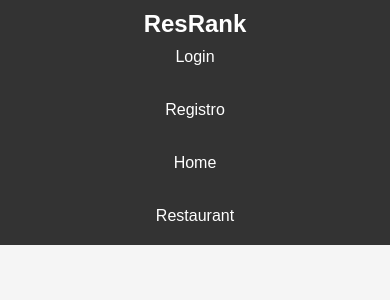
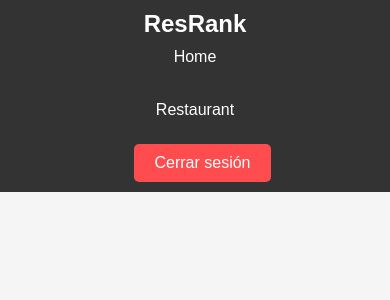
Before and after one commit to NoeliaIntriago/ResRank, a React (Create React App) app in the folder frontend/: page /dashboard in a window 390 px wide. Shown: the top 300 px of the page. Built offline with nearby package versions, Linux system fonts and the light colour scheme.

Commit message:
chore: Update navbar styles and add responsive adjustments

```diff
--- a/frontend/src/App.css
+++ b/frontend/src/App.css
@@ -103,3 +103,28 @@ a:hover {
     padding: 10px 0;
   }
 }
+
+.nav-logout {
+  background-color: #ff4d4f; /* Color de fondo rojo */
+  color: white; /* Color del texto blanco */
+  border: none; /* Sin bordes */
+  padding: 10px 20px; /* Espaciado interno (padding) */
+  border-radius: 5px; /* Bordes redondeados */
+  cursor: pointer; /* Cambia el cursor al pasar sobre el botón */
+  font-size: 16px; /* Tamaño de fuente */
+  margin-left: 15px; /* Espaciado entre los links y el botón */
+  transition: background-color 0.3s ease; /* Transición suave para el hover */
+}
+
+.nav-logout:hover {
+  background-color: #d9363e; /* Color de fondo al pasar el ratón */
+}
+
+.nav-logout:active {
+  background-color: #b52a2f; /* Color de fondo cuando el botón está activo */
+}
+
+.nav-logout:focus {
+  outline: none; /* Eliminar el borde de enfoque predeterminado del navegador */
+  box-shadow: 0 0 0 3px rgba(255, 77, 79, 0.5); /* Agregar un borde de enfoque personalizado */
+}
--- a/frontend/src/App.js
+++ b/frontend/src/App.js
@@ -1,29 +1,63 @@
-import { BrowserRouter as Router, Route, Link, Routes } from "react-router-dom";
+import {
+  Link,
+  Route,
+  BrowserRouter as Router,
+  Routes,
+  useLocation,
+  useNavigate,
+} from "react-router-dom";
+import { ToastContainer } from "react-toastify";
+import "./App.css";
+import PrivateRoute from "./components/PrivateRoute";
+import Home from "./pages/Home";
 import Login from "./pages/Login";
 import Register from "./pages/Register";
-import Home from "./pages/Home";
 import Restaurant from "./pages/Restaurant";
-import "./App.css";
-import { ToastContainer } from "react-toastify";
+import { Roles } from "./utils/global";
 
 function App() {
   return (
+    <Router>
+      <AppContent />
+      <ToastContainer />
+    </Router>
+  );
+}
+
+function AppContent() {
+  const location = useLocation();
+  const navigate = useNavigate();
+
+  // Decidir si se muestra el Navbar o no
+  const shouldShowNavbar = !["/", "/register"].includes(location.pathname);
+
+  const handleLogout = () => {
+    // Eliminar el token del localStorage
+    localStorage.removeItem("token");
+
+    // Redirigir al usuario a la página de inicio de sesión
+    navigate("/");
+  };
+
+  return (
     <div className="App">
-      <Router>
       {/* Navbar */}
+      {shouldShowNavbar && (
         <nav className="navbar">
           <div className="nav-container">
             <Link to="/" className="nav-logo">
               ResRank
             </Link>
             <div className="nav-links">
-              <Link to="/">Login</Link>
-              <Link to="/register">Registro</Link>
               <Link to="/home">Home</Link>
               <Link to="/restaurant">Restaurant</Link>
+              <button onClick={handleLogout} className="nav-logout">
+                Cerrar sesión
+              </button>
             </div>
           </div>
         </nav>
+      )}
 
       {/* Routes */}
       <Routes>
@@ -31,9 +65,31 @@ function App() {
         <Route path="/register" element={<Register />} />
         <Route path="/home" element={<Home />} />
         <Route path="/restaurant" element={<Restaurant />} />
+        <Route
+          path="/admin/dashboard"
+          element={
+            <PrivateRoute>
+              <Home />
+            </PrivateRoute>
+          }
+        />
+        <Route
+          path="/dueno/dashboard"
+          element={
+            <PrivateRoute roles={[Roles.DUENO]}>
+              <Restaurant />
+            </PrivateRoute>
+          }
+        />
+        <Route
+          path="/estudiante/dashboard"
+          element={
+            <PrivateRoute roles={[Roles.ESTUDIANTE]}>
+              <Restaurant />
+            </PrivateRoute>
+          }
+        />
       </Routes>
-      </Router>
-      <ToastContainer />
     </div>
   );
 }
--- /dev/null
+++ b/frontend/src/components/PrivateRoute.js
@@ -0,0 +1,26 @@
+import { jwtDecode } from "jwt-decode";
+import React from "react";
+import { Navigate, Route } from "react-router-dom";
+import { Roles } from "../utils/global";
+
+const PrivateRoute = ({ element: Component, roles = [], ...rest }) => {
+  const token = localStorage.getItem("token");
+  const user = token ? jwtDecode(token) : null;
+
+  const allowedRoles = roles.push(Roles.ADMIN);
+
+  return (
+    <Route
+      {...rest}
+      render={(props) =>
+        token && allowedRoles.includes(user.rol) ? (
+          <Component {...props} />
+        ) : (
+          <Navigate to="/login" />
+        )
+      }
+    />
+  );
+};
+
+export default PrivateRoute;
```
Lines whose indentation alone changed are shown as unchanged.
